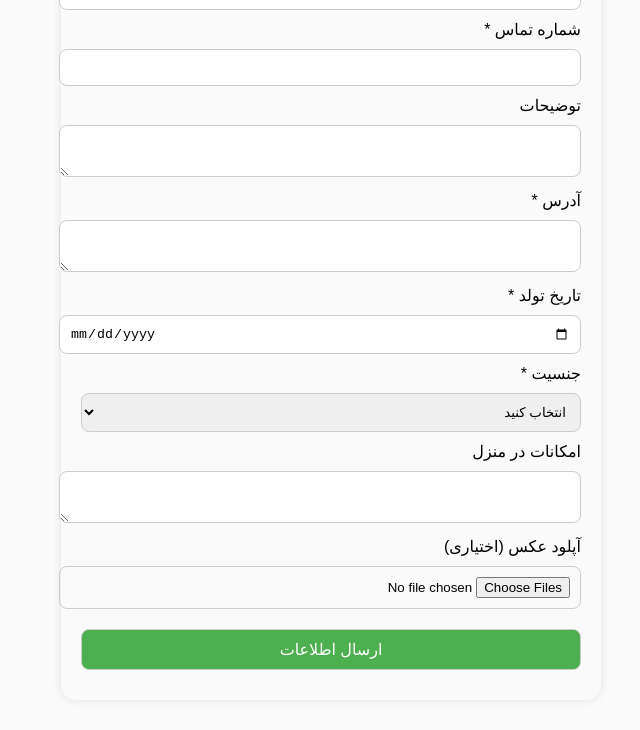
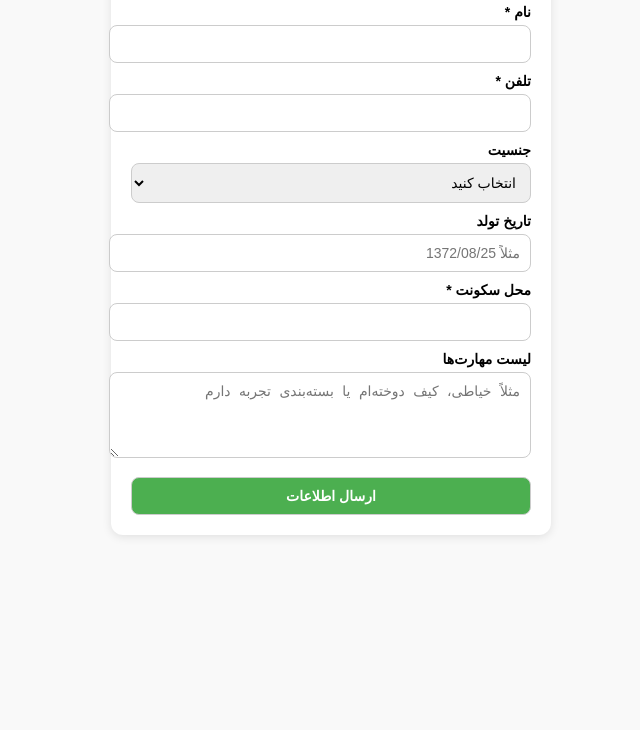
Before and after one commit to momenimohammad23/kar, a plain HTML site: page index.html in a window 1280 px wide. Shown: the part 174-904 px from the top of the page, without its empty margins (309-949 px from the left). After the commit the page ends 800 px from the top, so only its background shows below. Drawn offline with Linux system fonts and the light colour scheme.

Commit message:
Update index.html

```diff
--- a/index.html
+++ b/index.html
@@ -1,97 +1,105 @@
 <!DOCTYPE html>
-<html lang="fa">
+<html lang="fa" dir="rtl">
 <head>
   <meta charset="UTF-8">
-  <title>فرم کار در منزل</title>
+  <meta name="viewport" content="width=device-width, initial-scale=1">
+  <title>فرم همکاری در منزل</title>
   <style>
     body {
-      font-family: sans-serif;
+      font-family: 'Vazirmatn', sans-serif;
+      background: #f9f9f9;
+      display: flex;
+      justify-content: center;
+      align-items: center;
+      min-height: 100vh;
+      margin: 0;
       direction: rtl;
-      text-align: right;
-      margin: 30px auto;
-      max-width: 500px;
-      background: #fafafa;
+    }
+    .container {
+      background: white;
       padding: 20px;
-      border-radius: 15px;
-      box-shadow: 0 0 10px rgba(0,0,0,.1);
+      border-radius: 12px;
+      box-shadow: 0 2px 10px rgba(0,0,0,0.1);
+      width: 95%;
+      max-width: 400px;
+    }
+    h2 {
+      text-align: center;
+      color: #444;
+    }
+    label {
+      display: block;
+      margin-top: 10px;
+      font-weight: bold;
+      font-size: 14px;
     }
     input, textarea, select, button {
       width: 100%;
-      margin: 10px 0;
       padding: 10px;
+      border: 1px solid #ccc;
       border-radius: 8px;
-      border: 1px solid #ccc;
+      margin-top: 5px;
+      font-size: 14px;
     }
+    textarea { resize: vertical; }
     button {
       background: #4CAF50;
       color: white;
-      font-size: 16px;
+      font-weight: bold;
+      cursor: pointer;
+      margin-top: 15px;
+      transition: 0.3s;
     }
-    button:disabled {
-      background: gray;
+    button:hover {
+      background: #45a049;
     }
   </style>
 </head>
 <body>
-  <h2>فرم ثبت‌نام کار در منزل</h2>
 
-  <form id="mainForm">
-    <label>نام و نام خانوادگی *</label>
-    <input name="name" required>
+  <div class="container">
+    <h2>فرم همکاری در منزل</h2>
+    <form id="workForm" method="POST">
 
-    <label>شماره تماس *</label>
-    <input name="phone" type="tel" required>
+      <label>نام *</label>
+      <input type="text" name="name" required>
 
-    <label>توضیحات</label>
-    <textarea name="desc"></textarea>
+      <label>تلفن *</label>
+      <input type="text" name="phone" required>
 
-    <label>آدرس *</label>
-    <textarea name="address" required></textarea>
+      <label>جنسیت</label>
+      <select name="gender">
+        <option value="">انتخاب کنید</option>
+        <option value="زن">زن</option>
+        <option value="مرد">مرد</option>
+      </select>
 
-    <label>تاریخ تولد *</label>
-    <input name="birth" type="date" required>
+      <label>تاریخ تولد</label>
+      <input type="text" name="birth" placeholder="مثلاً 1372/08/25">
 
-    <label>جنسیت *</label>
-    <select name="gender" required>
-      <option value="">انتخاب کنید</option>
-      <option value="زن">زن</option>
-      <option value="مرد">مرد</option>
-    </select>
+      <label>محل سکونت *</label>
+      <input type="text" name="address" required>
 
-    <label>امکانات در منزل</label>
-    <textarea name="tools"></textarea>
+      <label>لیست مهارت‌ها</label>
+      <textarea name="skills" rows="4"
+        placeholder="مثلاً خیاطی، کیف دوخته‌ام یا بسته‌بندی تجربه دارم"></textarea>
 
-    <label>آپلود عکس (اختیاری)</label>
-    <input type="file" id="photo" multiple accept="image/*">
-
-    <button type="submit" id="submitBtn">ارسال اطلاعات</button>
-  </form>
+      <button type="submit" id="submitBtn">ارسال اطلاعات</button>
+    </form>
+  </div>
 
   <script>
-    const form = document.getElementById('mainForm');
-    const btn = document.getElementById('submitBtn');
+    document.getElementById("workForm").addEventListener("submit", async function(e) {
+      e.preventDefault();
 
-    form.addEventListener('submit', async (e) => {
-      e.preventDefault();
+      const btn = document.getElementById("submitBtn");
       btn.disabled = true;
-      btn.textContent = "در حال ارسال...";
+      btn.innerText = "در حال ارسال...";
 
-      const files = document.getElementById('photo').files;
-      const photos = [];
+      const formData = new FormData(this);
 
-      for (const file of files) {
-        const reader = new FileReader();
-        photos.push(await new Promise(res => {
-          reader.onload = () => res(reader.result);
-          reader.readAsDataURL(file);
-        }));
-      }
-
-      const formData = new FormData(form);
-      formData.append('photoData', JSON.stringify(photos));
-
-      const response = await fetch('https://script.google.com/macros/s/AKfycbxPTgjX_2-85byk-9nCKgCLl9rBqZ1G3PEzmw4-mTixFC3bzDap6duRNsTnwUfu1lDF/exec', {
-        method: 'POST',
+      const response = await fetch("https://script.google.com/macros/s/AKfycbxPTgjX_2-85byk-9nCKgCLl9rBqZ1G3PEzmw4-mTixFC3bzDap6duRNsTnwUfu1lDF/exec", {
+        method: "POST",
         body: formData
       });
 
@@ -99,5 +107,6 @@
       document.body.innerHTML = text;
     });
   </script>
+
 </body>
 </html>
```
